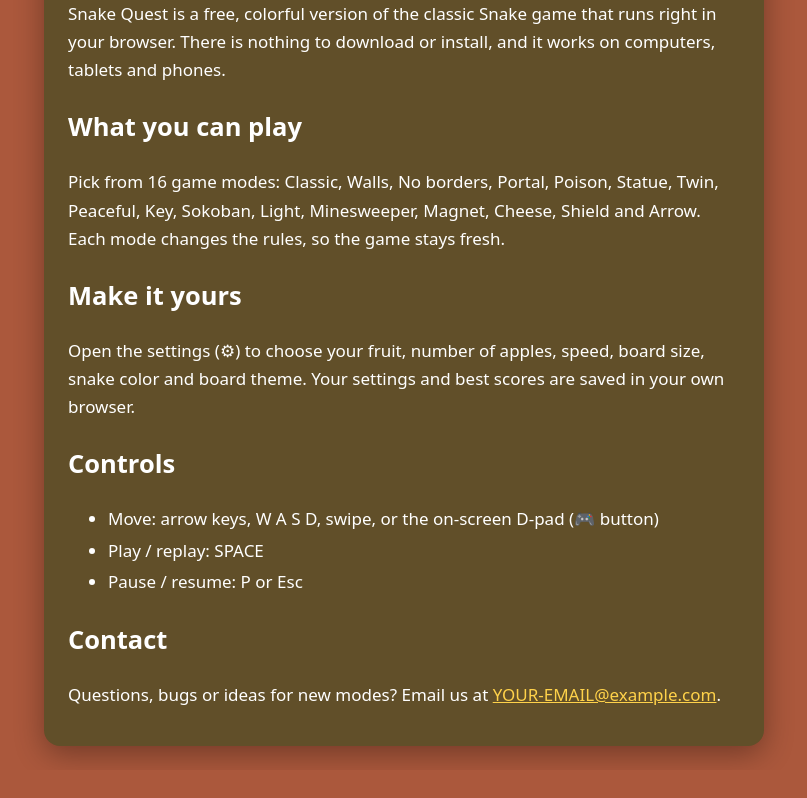
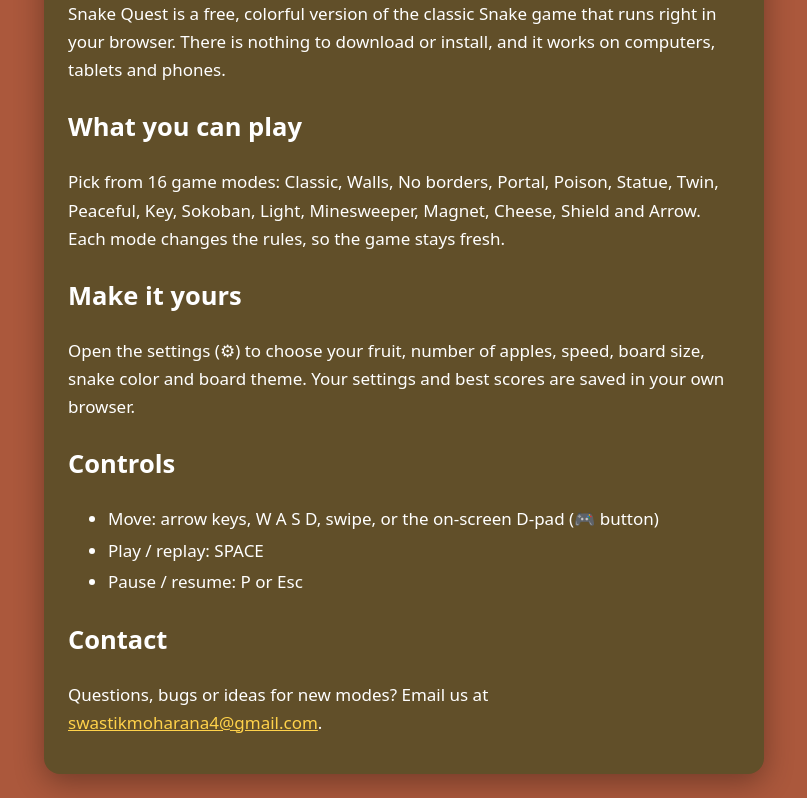
Before and after one commit to cyber-swastik2026/snake-game, a plain HTML site: page about.html in a window 1280 px wide. Shown: the part 168-966 px from the top of the page, without its empty margins (236-1043 px from the left). Before the commit the page ends 938 px from the top, so only its background shows below. Drawn offline with Linux system fonts and the light colour scheme.

Commit message:
Update contact email in about.html

```diff
--- a/about.html
+++ b/about.html
@@ -13,5 +13,5 @@
 <h2>Controls</h2>
 <ul><li>Move: arrow keys, W A S D, swipe, or the on-screen D-pad (🎮 button)</li><li>Play / replay: SPACE</li><li>Pause / resume: P or Esc</li></ul>
 <h2>Contact</h2>
-<p>Questions, bugs or ideas for new modes? Email us at <a href="mailto:YOUR-EMAIL@example.com">YOUR-EMAIL@example.com</a>.</p>
+<p>Questions, bugs or ideas for new modes? Email us at <a href="mailto:swastikmoharana4@gmail.com">swastikmoharana4@gmail.com</a>.</p>
 </div></main></body></html>
```
